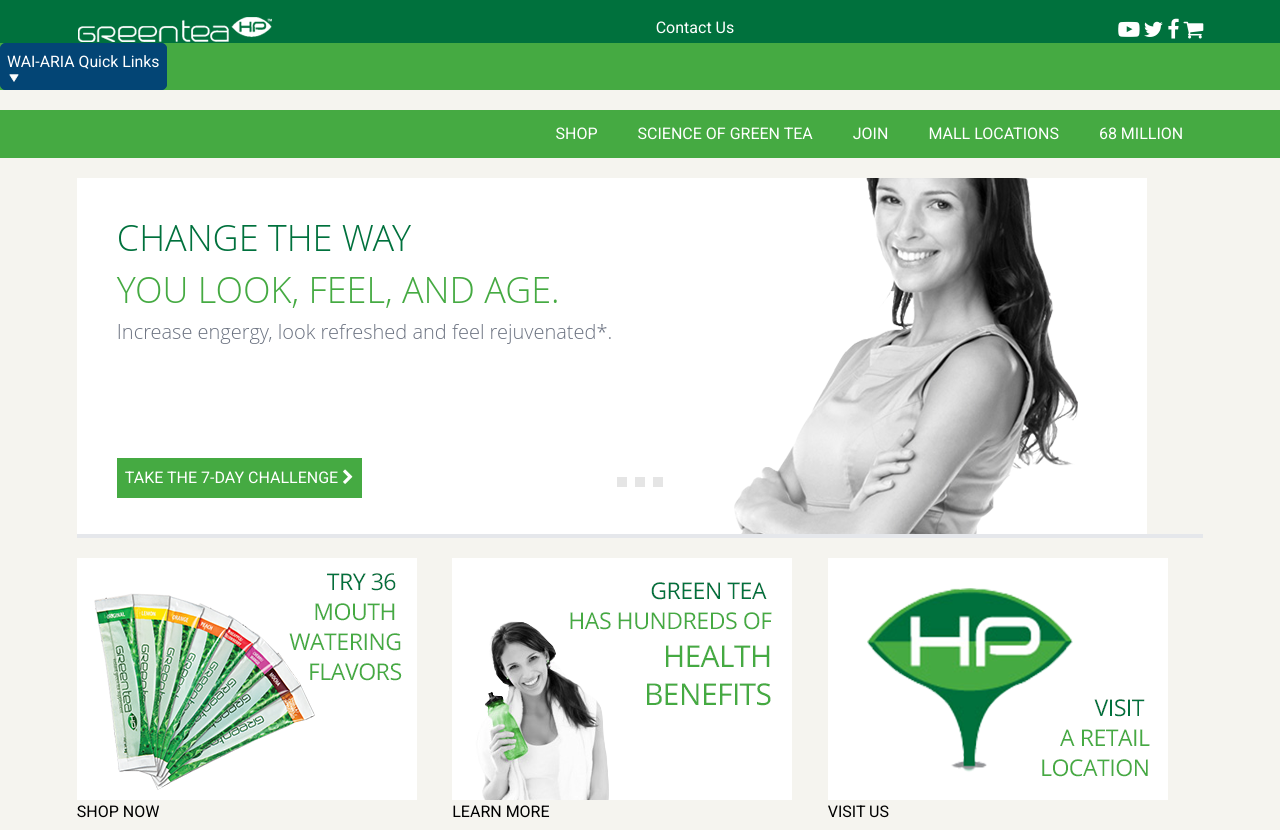
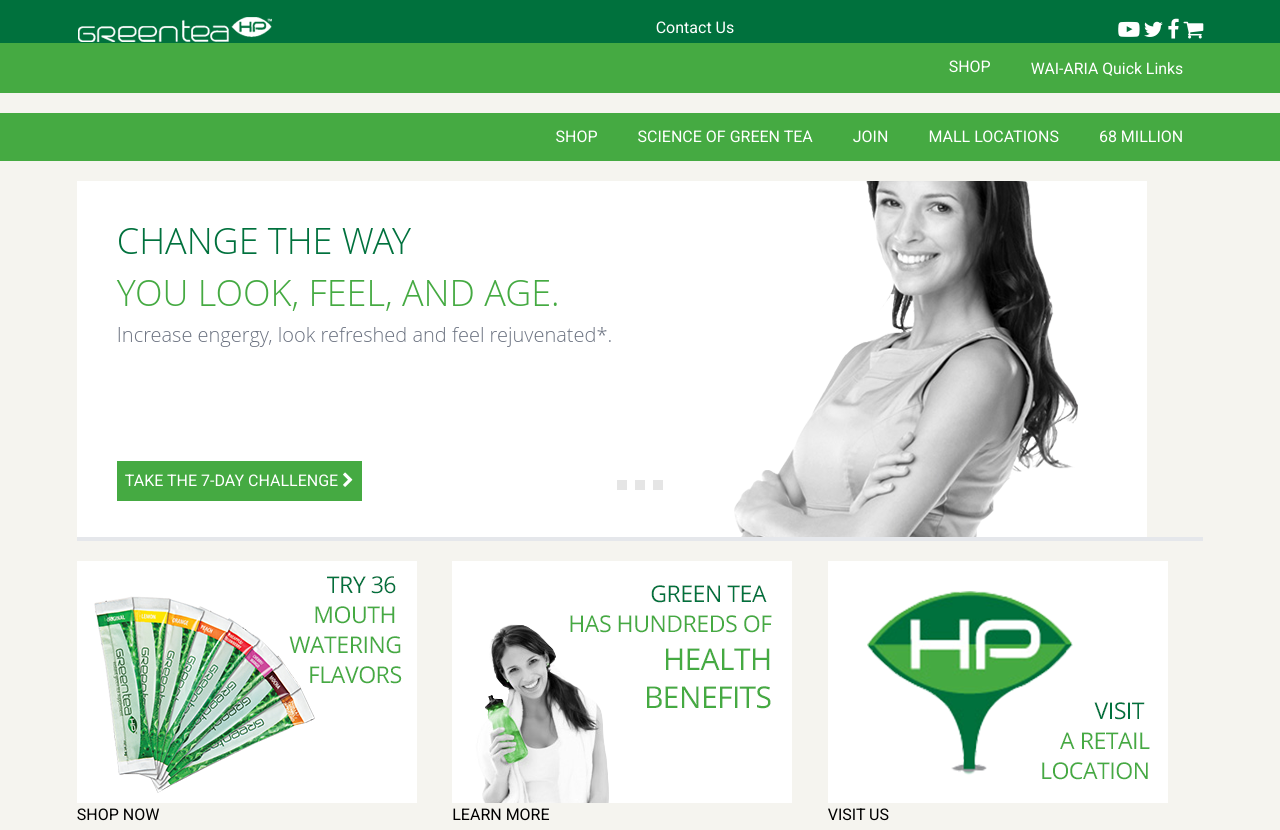
Before and after one commit to nhanphan2112/semantic-js, a website: page index.html in a window 1280 px wide. Shown: the top 830 px of the page. Drawn offline with Linux system fonts and the light colour scheme.

Commit message:
wip wrap accesibility menu-button around nav

```diff
--- a/index.html
+++ b/index.html
@@ -90,7 +90,17 @@
 
     <!-- BELOW is an example of accessible menu button -->
     <nav class="w-full bg-[#45aa42] text-white mb-5" id="">
-      <div class="menu-button-links">
+      <ul
+        class="w-[88%] flex flex-wrap justify-end m-auto rounded-md bg-textDarkColor"
+      >
+        <li>
+          <a
+            class="block px-5 py-3 hover:bg-primaryColor text-textLightColor"
+            href="#"
+            >SHOP</a
+          >
+        </li>
+        <li class="menu-button-links">
           <button
             type="button"
             id="menubutton"
@@ -98,15 +108,6 @@
             aria-controls="menu2"
           >
             WAI-ARIA Quick Links
-          <svg
-            xmlns="http://www.w3.org/2000/svg"
-            class="down"
-            width="12"
-            height="9"
-            viewBox="0 0 12 9"
-          >
-            <polygon points="1 0, 11 0, 6 8"></polygon>
-          </svg>
           </button>
           <ul id="menu2" role="menu" aria-labelledby="menubutton">
             <li role="none">
@@ -126,7 +127,10 @@
               </a>
             </li>
             <li role="none">
-            <a role="menuitem" href="https://www.w3.org/TR/wai-aria-practices/">
+              <a
+                role="menuitem"
+                href="https://www.w3.org/TR/wai-aria-practices/"
+              >
                 WAI-ARIA Authoring Practices
               </a>
             </li>
@@ -144,7 +148,8 @@
               </a>
             </li>
           </ul>
-      </div>
+        </li>
+      </ul>
     </nav>
 
     <!-- BELOW IS A FUNCTIONAL nav bar without hamburber -->
--- a/tailwindcss.css
+++ b/tailwindcss.css
@@ -134,14 +134,15 @@
 .menu-button-links {
     margin: 0;
     font-size: 110%;
+	@apply px-5 py-3;
 }
 .menu-button-links button {
     margin: 0;
-    padding: 6px;
+    padding: 0;
     display: inline-block;
     position: relative;
-    background-color: #034575;
-    border: 1px solid #034575;
+    /* background-color: #034575;
+    border: 1px solid #034575; */
     font-size: 0.9em;
     color: white;
     border-radius: 5px;
```
Also changed, not shown: app.css. Lines whose indentation alone changed are shown as unchanged.
